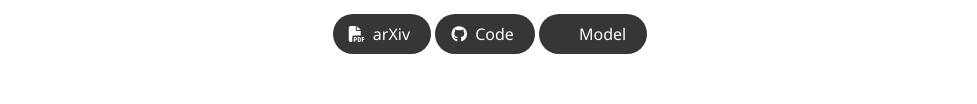
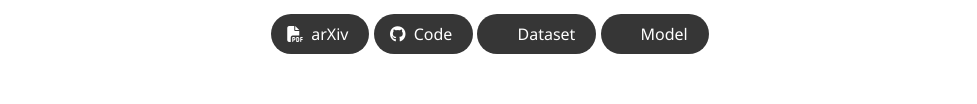
Before and after one commit to MP-HSIR/MP-HSIR, a plain HTML site: page index.html in a window 1280 px wide. Shown: the part 405-509 px from the top of the page, without its empty margins (150-1127 px from the left). Drawn offline with nearby package versions, Linux system fonts and the light colour scheme; some icons are missing; a web font is replaced by a local one.

Commit message:
Update index.html

```diff
--- a/index.html
+++ b/index.html
@@ -95,6 +95,17 @@ Restoration</h1>
                     <span>Code</span>
                   </a>
                 </span>
+
+                <!-- Dataset Link -->
+                <span class="link-block">
+                  <a href="https://drive.google.com/drive/folders/1S-f6mI18bmR7wlsts67lk0-6Oyx5_gIs?usp=drive_link" target="_blank"
+                  class="external-link button is-normal is-rounded is-dark">
+                  <span class="icon">
+                    <i class="ai ai-arxiv"></i>
+                  </span>
+                  <span>Dataset</span>
+                </a>
+              </span>
 
                 <!-- Model Link -->
                 <span class="link-block">
```
